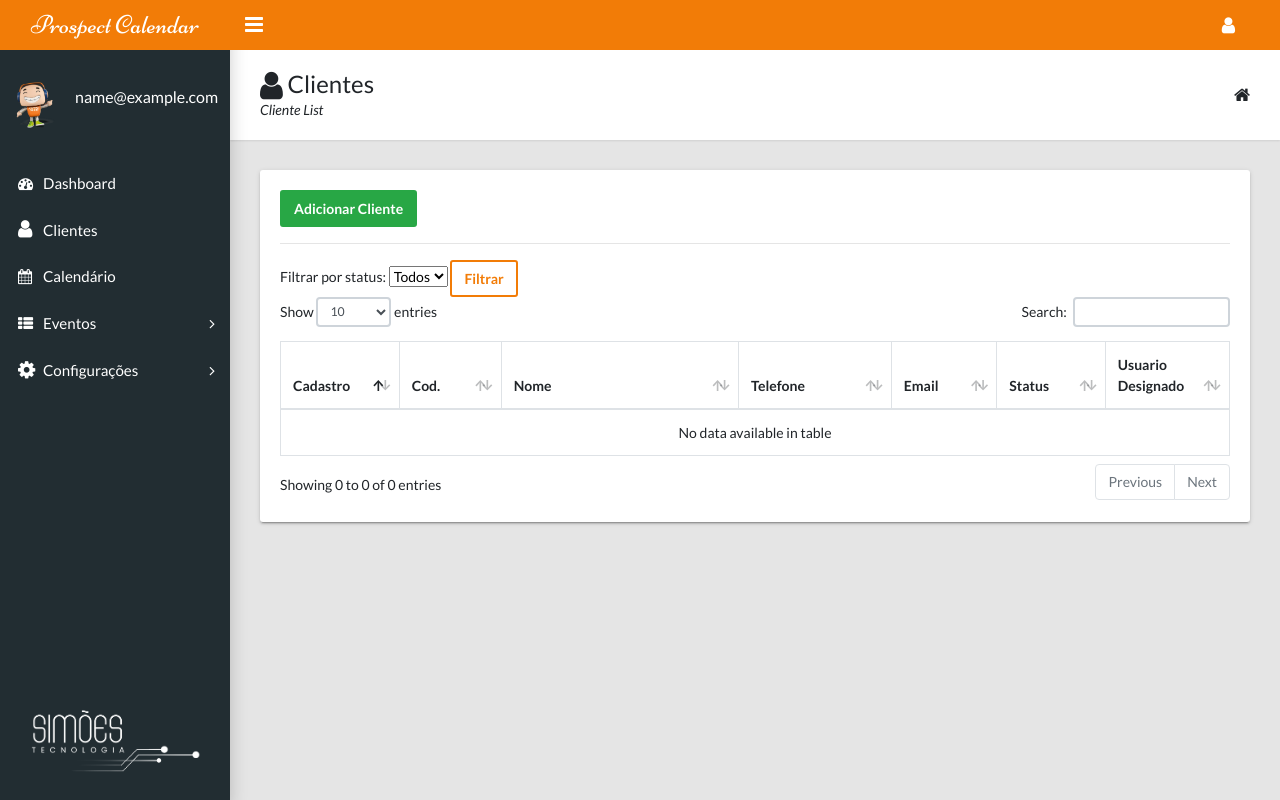
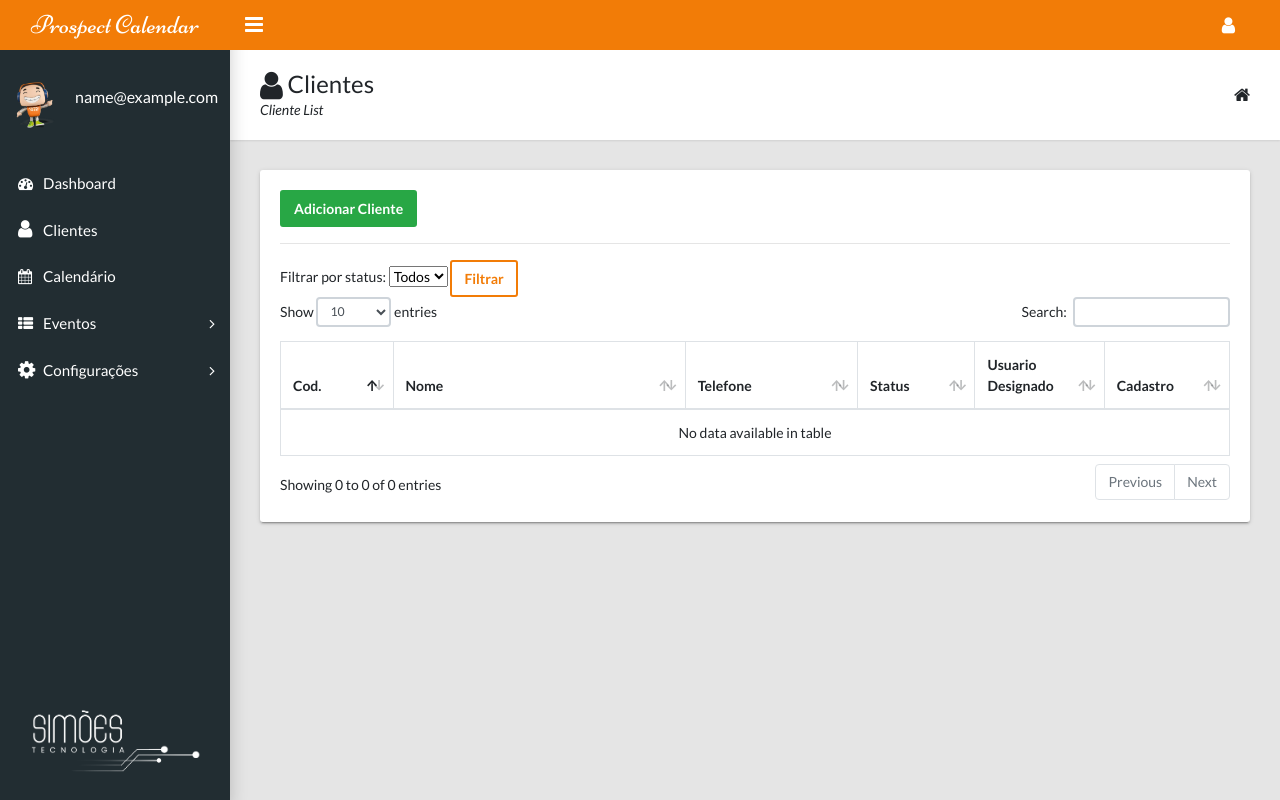
Before and after one commit to simoesjonatas/prospect, a Django app: page /all-client-list/ in a window 1280 px wide. Run offline with Django 3.2, Linux system fonts and the light colour scheme; the visitor is signed in with stand-in values (Sample User, id 1); data that the repository does not hold is empty; parts of the project's set-up code (start-up, migrations or seed data) failed here and were passed over; some libraries are stand-ins or nearby versions.

Commit message:
ajuste tabela pedido cliente

```diff
--- a/event_calendar/templates/cliente/cliente_list.html
+++ b/event_calendar/templates/cliente/cliente_list.html
@@ -44,26 +44,26 @@
                                     <thead>
                                         <tr role="row">
                                             <!-- <th class="sorting_asc" tabindex="0" aria-controls="sampleTable" rowspan="1" colspan="1" aria-sort="ascending" aria-label="Name: activate to sort column descending" style="width: 261.641px;">ID</th> -->
-                                            <th class="sorting" tabindex="0" aria-controls="sampleTable" rowspan="1" colspan="1" aria-label="Age: activate to sort column ascending" style="width: 102.141px;" aria-sort="ascending">Cadastro</th>
                                             <th class="sorting" tabindex="0" aria-controls="sampleTable" rowspan="1" colspan="1" aria-label="Name: activate to sort column descending" style="width: 102.141px;">Cod.</th>
                                             <th class="sorting" tabindex="0" aria-controls="sampleTable" rowspan="1" colspan="1" aria-label="Position: activate to sort column ascending" style="width: 417.312px;">Nome</th>
                                             <th class="sorting" tabindex="0" aria-controls="sampleTable" rowspan="1" colspan="1" aria-label="Office: activate to sort column ascending" style="width: 189.281px;">Telefone</th>
-                                            <th class="sorting" tabindex="0" aria-controls="sampleTable" rowspan="1" colspan="1" aria-label="Age: activate to sort column ascending" style="width: 102.141px;">Email</th>
+                                            <!-- <th class="sorting" tabindex="0" aria-controls="sampleTable" rowspan="1" colspan="1" aria-label="Age: activate to sort column ascending" style="width: 102.141px;">Email</th> -->
                                             <th class="sorting" tabindex="0" aria-controls="sampleTable" rowspan="1" colspan="1" aria-label="Age: activate to sort column ascending" style="width: 102.141px;">Status</th>
                                             <th class="sorting" tabindex="0" aria-controls="sampleTable" rowspan="1" colspan="1" aria-label="Age: activate to sort column ascending" style="width: 102.141px;">Usuario Designado</th>
+                                            <th class="sorting" tabindex="0" aria-controls="sampleTable" rowspan="1" colspan="1" aria-label="Age: activate to sort column ascending" style="width: 102.141px;" aria-sort="ascending">Cadastro</th>
                                         </tr>
                                     </thead>
                                     <tbody>
                                         {% for event in object_list %}
                                             <tr role="row" class="odd" onclick="window.location.href='{% url 'calendarapp:client-detail' event.id %}'">
                                                 <!-- <td class="sorting_1">{{ forloop.counter }}</td> -->
-                                                <td>{{ event.data_criacao |default_if_none:"" }}</td>
                                                 <td>{{ event.codigo |default_if_none:"" }}</td>
                                                 <td>{{ event.nome }}</td>
                                                 <td>{{ event.telefone |default_if_none:"" }}</td>
-                                                <td>{{ event.email |default_if_none:"" }}</td>
+                                                <!-- <td>{{ event.email |default_if_none:"" }}</td> -->
                                                 <td>{{ event.status }}</td>
                                                 <td>{{ event.usuario_designado |default_if_none:"" }}</td>
+                                                <td>{{ event.data_criacao |default_if_none:"" }}</td>
                                             </tr>
                                         {% endfor %}
                                     </tbody>
```
